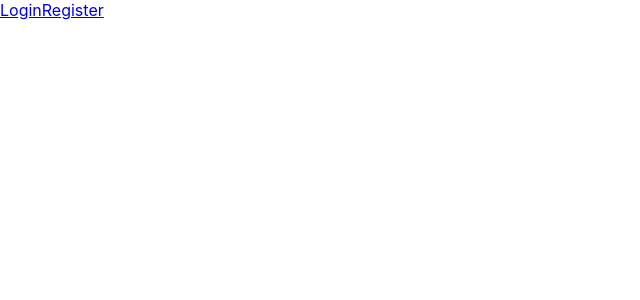
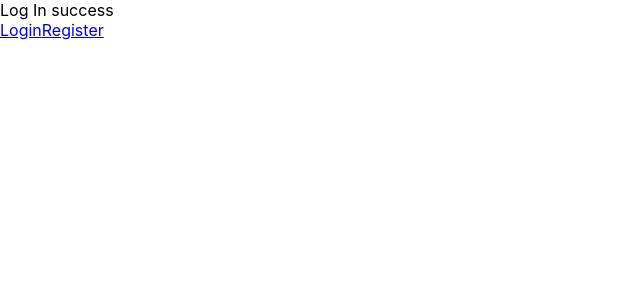
Before and after one commit to AaronLiu27/Alumni-Connect, a React (Create React App) app in the folder front-end/alumni-connect-frontend/: page /mainpage in a window 1280 px wide. Shown: the top 300 px of the page, without its empty margins (0-640 px from the left). Built offline with nearby package versions, Linux system fonts and the light colour scheme; no server answers.

Commit message:
fix package json and add redirect mainpage

```diff
--- a/front-end/alumni-connect-frontend/package.json
+++ b/front-end/alumni-connect-frontend/package.json
@@ -6,8 +6,12 @@
     "@testing-library/jest-dom": "^4.2.4",
     "@testing-library/react": "^9.3.2",
     "@testing-library/user-event": "^7.1.2",
+    "axios": "^0.20.0",
+    "mobx": "^6.0.1",
+    "mobx-react": "^7.0.0",
     "react": "^16.13.1",
     "react-dom": "^16.13.1",
+    "react-router-dom": "^5.2.0",
     "react-scripts": "3.4.3"
   },
   "scripts": {
--- a/front-end/alumni-connect-frontend/src/App.js
+++ b/front-end/alumni-connect-frontend/src/App.js
@@ -6,6 +6,7 @@ import SubmitButton from './submitButton';
 import RegisterForm from './register';
 import {Route, Switch, Link, BrowserRouter as Router} from "react-router-dom";
 import './App.css';
+import MainPage from './mainpage';
 
 class App extends React.Component {
 
@@ -101,16 +102,19 @@ class App extends React.Component {
           <div className='container'>
             <Router>
               <Switch>
-                <Route exact path = "/">
+                <Route exact path = "/login">
                   <LoginForm />
                 </Route>
                 <Route exact path = "/register">
                   <RegisterForm />
                 </Route>
+                <Route exact path = "/mainpage">
+                  <MainPage />
+                </Route>
               </Switch>
 
               <div>
-                <Link to="/">Login</Link>
+                <Link to="/login">Login</Link>
                 <Link to="/register">Register</Link>
               </div>
             </Router>
--- a/front-end/alumni-connect-frontend/src/loginForm.js
+++ b/front-end/alumni-connect-frontend/src/loginForm.js
@@ -4,6 +4,7 @@ import SubmitButton from './submitButton';
 import UserStore from './stores/UserStore';
 import axios from 'axios';
 import { useState } from "react";
+import {useHistory} from "react-router-dom";
 
 function LoginForm() {
 
@@ -16,9 +17,9 @@ function LoginForm() {
         setPassword('');
         setButtonDisabled(false);
     }
-
+    const history = useHistory();
     const doLogin = async () => {
-
+        history.push("/mainpage");
         if (!username) {
             return;
         }
--- /dev/null
+++ b/front-end/alumni-connect-frontend/src/mainpage.js
@@ -0,0 +1,15 @@
+import React from 'react';
+
+
+function MainPage() {
+
+
+    return (
+        <div>
+            Log In success
+        </div>
+    );
+
+}
+
+export default MainPage;
```
Also changed, not shown: 1 other file (tests, documents, lock files or other folders).
